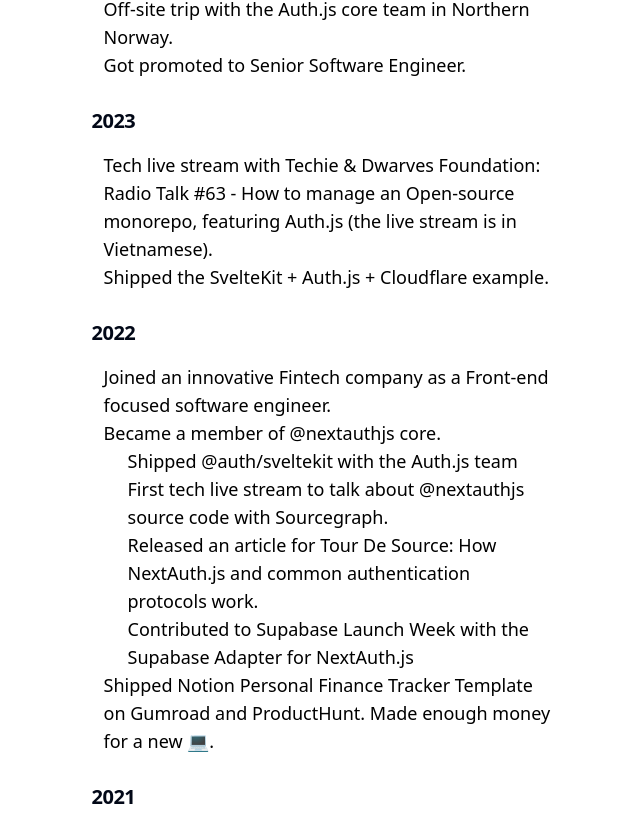
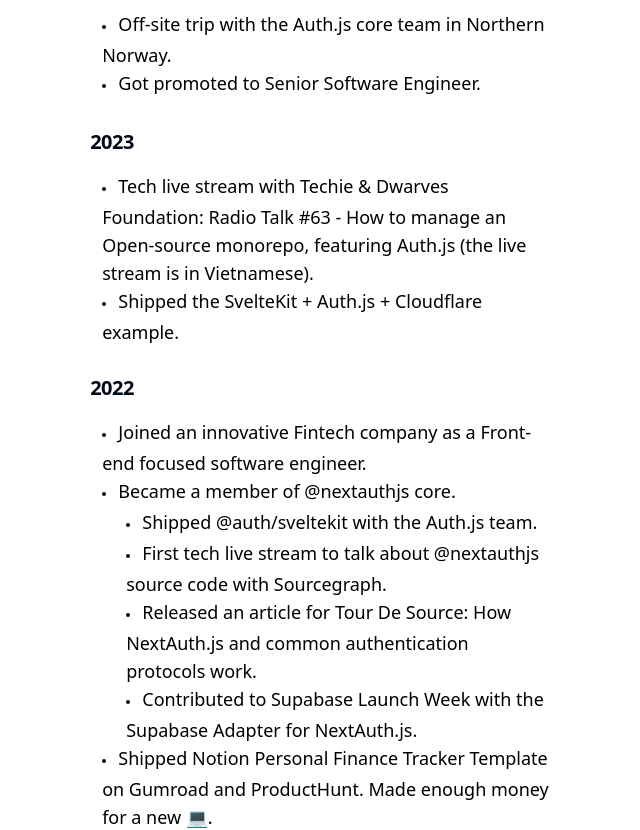
Before and after one commit to izmahaerill/profile.me, a Next.js app: page /about in a window 1280 px wide. Shown: the part 1313-2143 px from the top of the page, without its empty margins (441-1081 px from the left). Built offline with nearby package versions, Linux system fonts and the light colour scheme.

Commit message:
update blog page

```diff
--- a/src/components/micro/Input.jsx
+++ b/src/components/micro/Input.jsx
@@ -15,7 +15,7 @@
             type="text"
             name="input"
             id="input"
-            className="block h-11 w-[32rem] rounded-md border-0 py-1.5 pr-20 dark:bg-gray-[#262626] text-gray-900 text-lg px-10 ring-1 ring-gray-300 focus:ring-1 focus:outline-tersier focus:dark:ring-1 focus:dark:ring-tersier focus:text-white dark:ring-0"
+            className="block h-11 w-[32rem] rounded-md border-0 py-1.5 pr-20 dark:bg-[#262626] text-gray-900 text-lg px-10 ring-1 ring-gray-300 focus:ring-tersier focus:text-tersier focus:outline-none focus:dark:ring-tersier focus:dark:text-white dark:ring-0"
             placeholder="search"
           />
         </div>
--- a/src/pages/about/index.jsx
+++ b/src/pages/about/index.jsx
@@ -137,7 +137,8 @@
                 </ul>
               </div>
               <Headingyears years="2022" />
-              <div className="font-normal text-lg text-black dark:text-white">
+
+              {/* <div className="font-normal text-lg text-black dark:text-white">
                 <ul className="list-outside pl-3 ">
                   <li className="custom-list-item">
                     Joined an innovative Fintech company as a Front-end focused
@@ -168,7 +169,40 @@
                     and ProductHunt. Made enough money for a new 💻.
                   </li>
                 </ul>
+              </div> */}
+              <div className="font-normal text-lg text-black dark:text-white">
+                <ul className="list-outside pl-3">
+                  <li className="custom-list-item">
+                    Joined an innovative Fintech company as a Front-end focused
+                    software engineer.
+                  </li>
+                  <li className="custom-list-item">
+                    Became a member of @nextauthjs core.
+                  </li>
+                  <ul className="list-outside pl-6">
+                    <li className="custom-list-item">
+                      Shipped @auth/sveltekit with the Auth.js team.
+                    </li>
+                    <li className="custom-list-item">
+                      First tech live stream to talk about @nextauthjs source
+                      code with Sourcegraph.
+                    </li>
+                    <li className="custom-list-item">
+                      Released an article for Tour De Source: How NextAuth.js
+                      and common authentication protocols work.
+                    </li>
+                    <li className="custom-list-item">
+                      Contributed to Supabase Launch Week with the Supabase
+                      Adapter for NextAuth.js.
+                    </li>
+                  </ul>
+                  <li className="custom-list-item">
+                    Shipped Notion Personal Finance Tracker Template on Gumroad
+                    and ProductHunt. Made enough money for a new 💻.
+                  </li>
+                </ul>
               </div>
+
               <Headingyears years="2021" />
               <div className="font-normal text-lg">
                 <ul className="list-outside pl-3 text-black dark:text-white">
--- a/src/styles/globals.css
+++ b/src/styles/globals.css
@@ -66,6 +66,15 @@
   }
 }
 
+li {
+  list-style: disc inside;
+}
+
+li::marker {
+  font-size: 0.7rem;
+  color: hsl(var(--foreground));
+}
+
 @layer base {
   * {
     @apply border-border;
--- a/tailwind.config.js
+++ b/tailwind.config.js
@@ -17,6 +17,12 @@
       },
     },
     extend: {
+      // listStyleType: {
+      //   custom: "✦", // Sesuaikan dengan simbol atau gaya yang Anda inginkan
+      // },
+      // spacing: {
+      //   custom: "1rem", // Sesuaikan dengan ukuran yang diinginkan
+      // },
       borderWidth: {
         0.5: "0.5px",
       },
```
Lines whose indentation alone changed are shown as unchanged.
